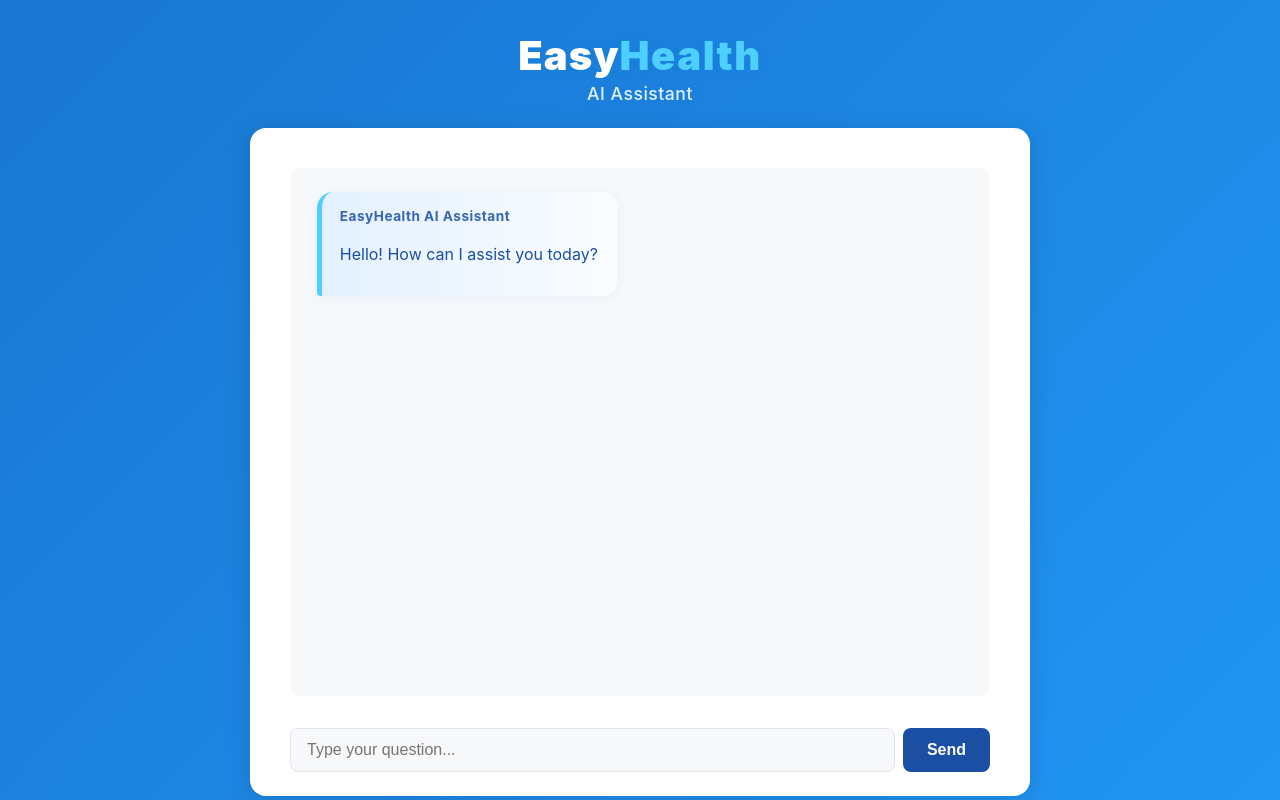
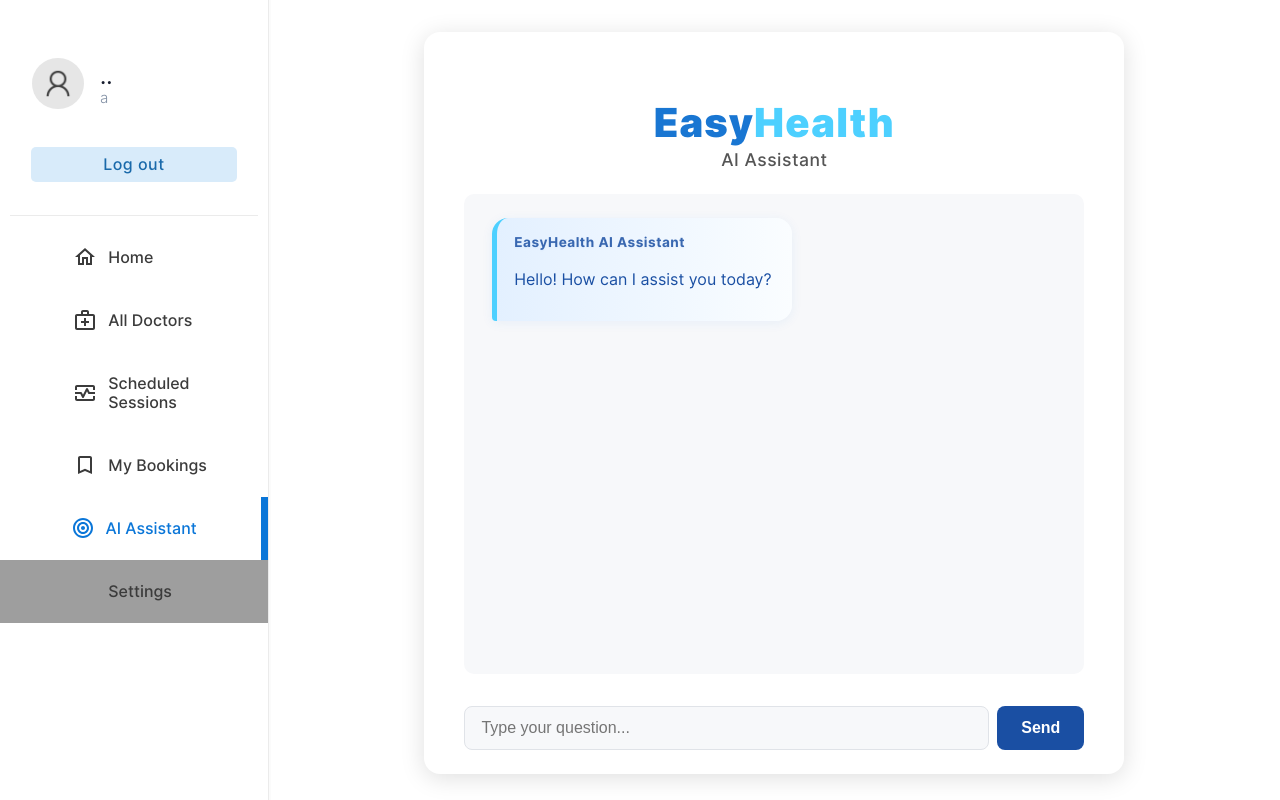
Before and after one commit to QH232/EasyHealth, a PHP site: page /patient/chatbot.php in a window 1280 px wide. Run offline with PHP 8.4, Linux system fonts and the light colour scheme; a user stored in the database is signed in; data comes from the database, SQL or seed files in the repository; data that the repository does not hold is empty; grey boxes are pictures that could not be loaded.

Commit message:
update AI page

```diff
--- a/css/chatbot.css
+++ b/css/chatbot.css
@@ -1,29 +1,22 @@
-body {
-  background: linear-gradient(135deg, #1976d2 0%, #2196f3 100%);
-  margin: 0;
-  font-family: 'Inter', Arial, sans-serif;
-}
-
-.chatbot-container {
-  min-height: 100vh;
-  display: flex;
-  flex-direction: column;
-  justify-content: center;
-  align-items: center;
+.chatbot-wrapper {
+    width: 100%;
+    display: flex;
+    justify-content: center;
+    padding-top: 2rem;
 }
 
 .chatbot-title {
   font-size: 2.5rem;
   font-weight: 900;
   margin-bottom: 1.5rem;
-  color: #fff;
+  color: #333;
   text-align: center;
   letter-spacing: 1px;
-  text-shadow: 0 2px 8px rgba(25, 118, 210, 0.15);
+  text-shadow: none;
 }
 
 .chatbot-title .easy {
-  color: #fff;
+  color: #1976d2;
   font-weight: 900;
 }
 
@@ -37,7 +30,7 @@ body {
   display: block;
   font-size: 1.1rem;
   font-weight: 500;
-  color: #e3f0ff;
+  color: #555;
   margin-top: 0.2rem;
   letter-spacing: 0.5px;
 }
--- a/patient/chatbot.php
+++ b/patient/chatbot.php
@@ -1,18 +1,106 @@
 <!DOCTYPE html>
 <html lang="en">
 <head>
-    <meta charset="UTF-8" />
-    <meta name="viewport" content="width=device-width, initial-scale=1.0" />
-    <title>EasyHealth AI Assistant</title>
+    <meta charset="UTF-8">
+    <meta http-equiv="X-UA-Compatible" content="IE=edge">
+    <meta name="viewport" content="width=device-width, initial-scale=1.0">
+    <link rel="stylesheet" href="../css/animations.css">
+    <link rel="stylesheet" href="../css/main.css">
+    <link rel="stylesheet" href="../css/admin.css">
     <link rel="stylesheet" href="../css/chatbot.css">
+
+    <title>AI Assistant</title>
+    <style>
+        .dashbord-tables {
+            animation: transitionIn-Y-over 0.5s;
+        }
+    </style>
 </head>
 <body>
-    <div class="chatbot-container">
+    <?php
+    session_start();
+    if(isset($_SESSION["user"])){
+        if(($_SESSION["user"])=="" or $_SESSION['usertype']!='p'){
+            header("location: ../login.php");
+        }else{
+            $useremail=$_SESSION["user"];
+        }
+    }else{
+        header("location: ../login.php");
+    }
+
+    include("../connection.php");
+    $sqlmain= "select * from patient where pemail=?";
+    $stmt = $database->prepare($sqlmain);
+    $stmt->bind_param("s",$useremail);
+    $stmt->execute();
+    $userrow = $stmt->get_result();
+    $userfetch=$userrow->fetch_assoc();
+    $userid= $userfetch["pid"];
+    $username=$userfetch["pname"];
+    ?>
+    <div class="container">
+        <div class="menu">
+            <table class="menu-container" border="0">
+                <tr>
+                    <td style="padding:10px" colspan="2">
+                        <table border="0" class="profile-container">
+                            <tr>
+                                <td width="30%" style="padding-left:20px" >
+                                    <img src="../img/user.png" alt="" width="100%" style="border-radius:50%">
+                                </td>
+                                <td style="padding:0px;margin:0px;">
+                                    <p class="profile-title"><?php echo substr($username,0,13)  ?>..</p>
+                                    <p class="profile-subtitle"><?php echo substr($useremail,0,22)  ?></p>
+                                </td>
+                            </tr>
+                            <tr>
+                                <td colspan="2">
+                                    <a href="../logout.php" ><input type="button" value="Log out" class="logout-btn btn-primary-soft btn"></a>
+                                </td>
+                            </tr>
+                    </table>
+                    </td>
+                </tr>
+                <tr class="menu-row" >
+                    <td class="menu-btn menu-icon-home">
+                        <a href="index.php" class="non-style-link-menu"><div><p class="menu-text">Home</p></a></div></a>
+                    </td>
+                </tr>
+                <tr class="menu-row">
+                    <td class="menu-btn menu-icon-doctor">
+                        <a href="doctors.php" class="non-style-link-menu"><div><p class="menu-text">All Doctors</p></a></div>
+                    </td>
+                </tr>
+                <tr class="menu-row" >
+                    <td class="menu-btn menu-icon-session">
+                        <a href="schedule.php" class="non-style-link-menu"><div><p class="menu-text">Scheduled Sessions</p></div></a>
+                    </td>
+                </tr>
+                <tr class="menu-row" >
+                    <td class="menu-btn menu-icon-appoinment">
+                        <a href="appointment.php" class="non-style-link-menu"><div><p class="menu-text">My Bookings</p></a></div>
+                    </td>
+                </tr>
+                <tr class="menu-row" >
+                    <td class="menu-btn menu-icon-ai menu-active menu-icon-ai-active">
+                        <a href="chatbot.php" class="non-style-link-menu non-style-link-menu-active"><div><p class="menu-text">AI Assistant</p></a></div>
+                    </td>
+                </tr>
+                <tr class="menu-row" >
+                    <td class="menu-btn menu-icon-settings">
+                        <a href="settings.php" class="non-style-link-menu"><div><p class="menu-text">Settings</p></a></div>
+                    </td>
+                </tr>
+            </table>
+        </div>
+        <div class="dash-body">
+            <div class="chatbot-wrapper">
+                <div class="chatbot-card">
                     <h1 class="chatbot-title">
                         <span class="easy">Easy</span><span class="health">Health</span>
                         <span class="ai-assistant">AI Assistant</span>
                     </h1>
-      <div class="chatbot-card">
                     <div class="chatbot-messages" id="messages">
                         <div class="chatbot-message chatbot-message-bot">
                             <span class="chatbot-message-author">EasyHealth AI Assistant</span>
@@ -22,6 +110,8 @@
                     <div class="chatbot-input-row">
                         <input type="text" id="inputPrompt" class="chatbot-input" placeholder="Type your question..." />
                         <button class="chatbot-send-btn" id="sendPromptBtn" onclick="GetResponse()">Send</button>
+                    </div>
+                </div>
             </div>
         </div>
     </div>
```
Lines whose indentation alone changed are shown as unchanged.
